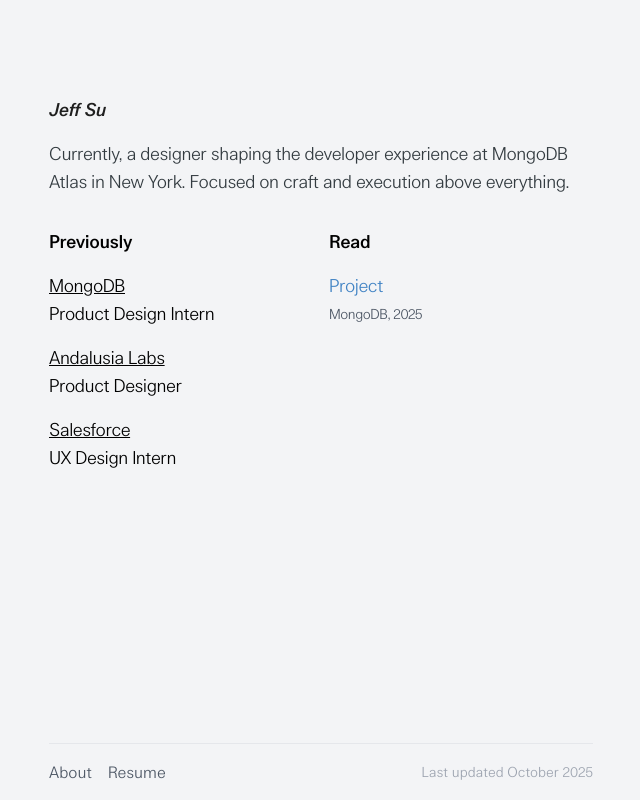
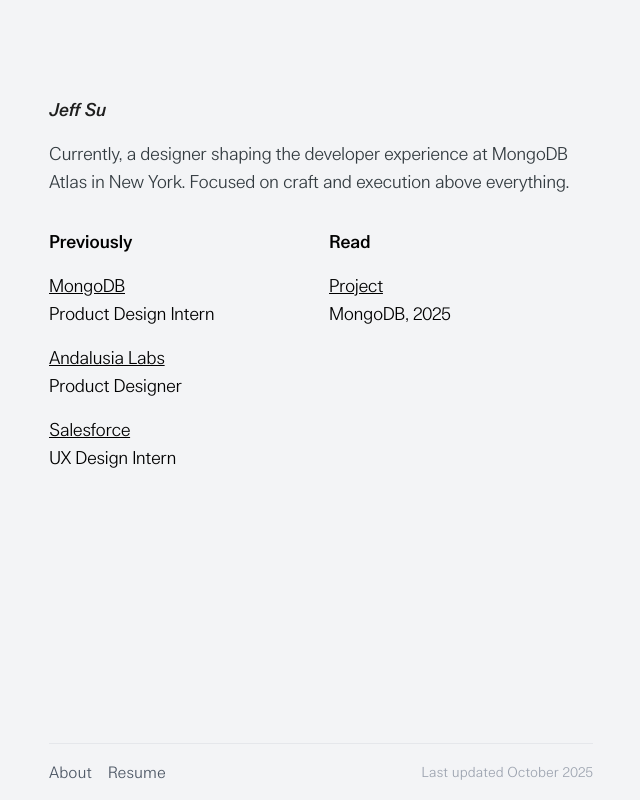
Before and after one commit to suyjeff/jeffsite, a Next.js app: page / in a window 1280 px wide. Shown: the whole page, without its empty margins (319-959 px from the left). Built offline with nearby package versions, Linux system fonts and the light colour scheme.

Commit message:
Fixed "Read" item on homepage

```diff
--- a/pages/index.tsx
+++ b/pages/index.tsx
@@ -110,13 +110,13 @@
                 onClick={handleProjectClick}
                 className="relative inline-block rounded-md cursor-pointer group focus:outline-none focus-visible:ring-2 focus-visible:ring-offset-2 focus-visible:ring-[#4183c4]"
               >
-                <span className="relative z-10 text-[#4183c4]">Project</span>
+                <span className="relative z-10 underline text-current">Project</span>
                 <span
                   aria-hidden="true"
                   className="absolute -inset-x-1 -inset-y-0.5 bg-[#dbeaf8] rounded-md opacity-0 group-hover:opacity-100 transition-opacity duration-300 ease-in"
                 ></span>
               </button>
-              <p className="mt-1 text-sm text-gray-600">MongoDB, 2025</p>
+              <p className="tracking-tight">MongoDB, 2025</p>
             </li>
           </ul>
         </div>
```
